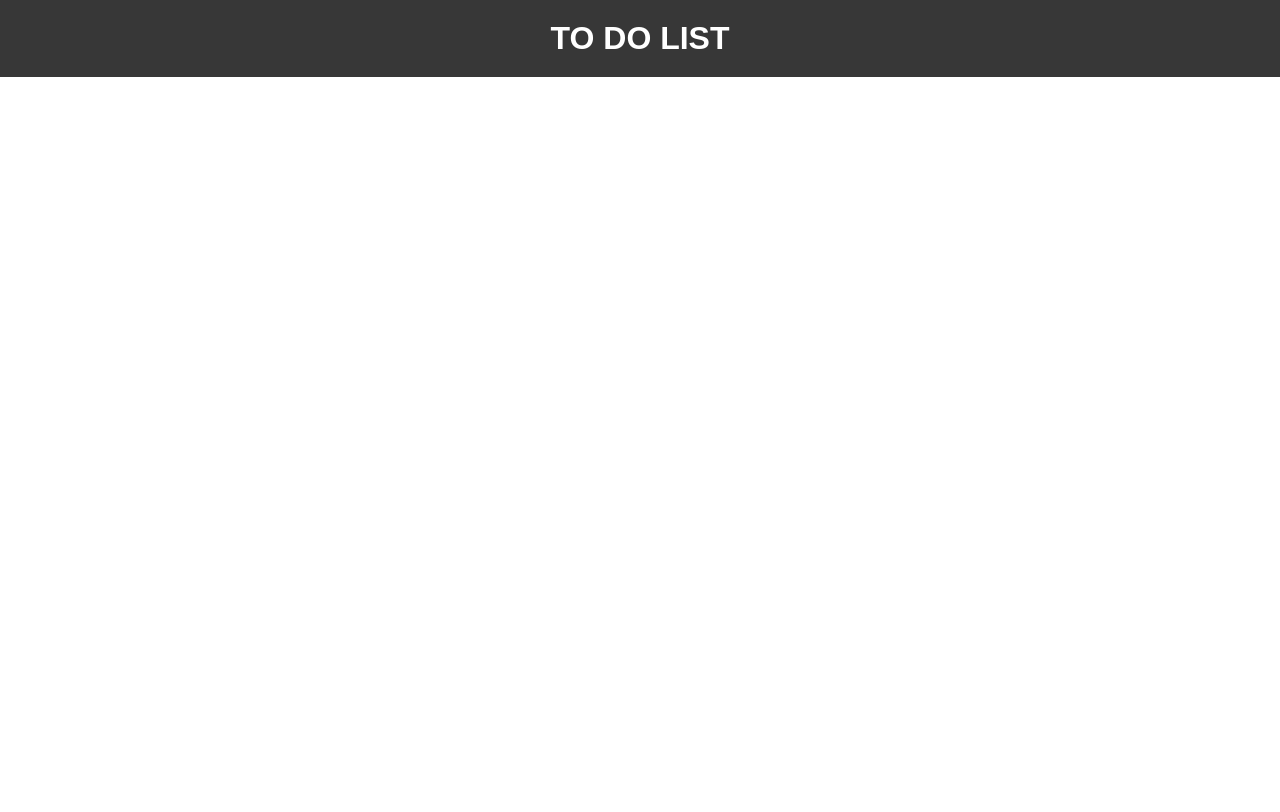
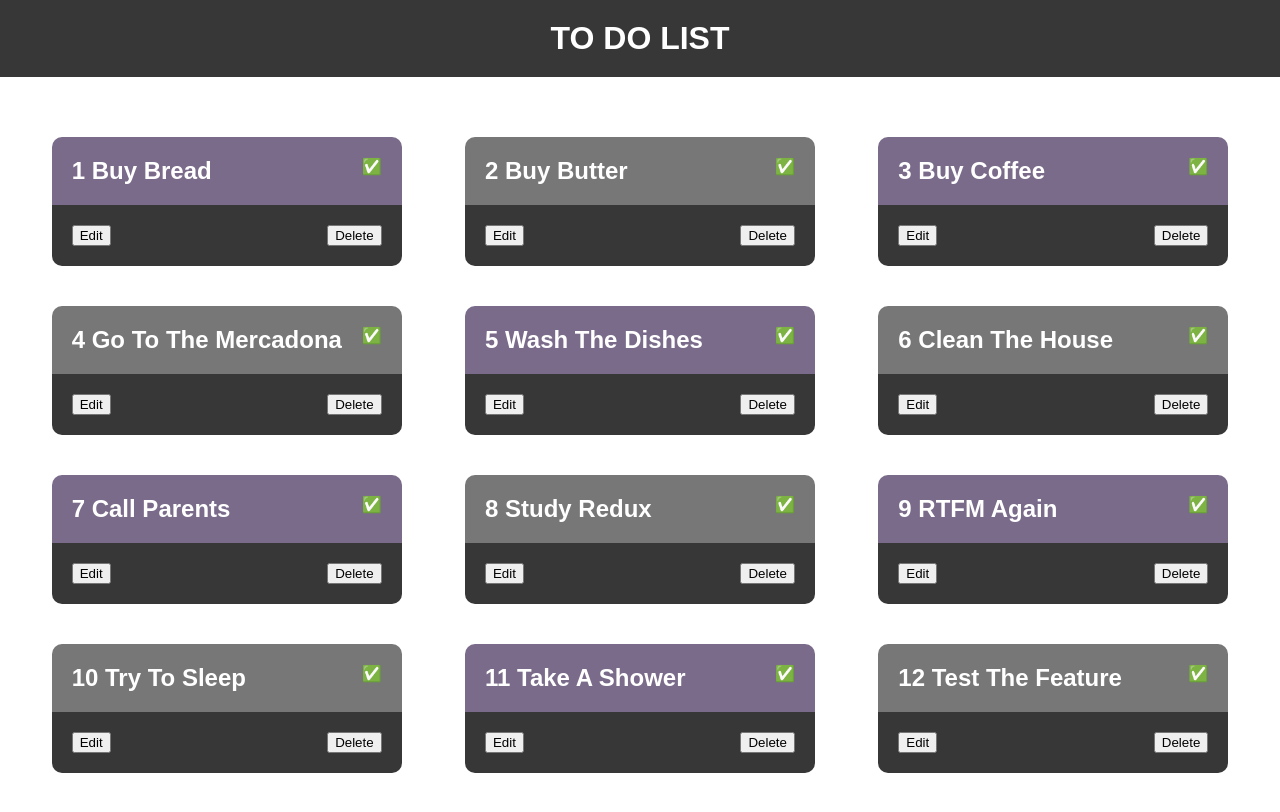
Before and after one commit to DI3BOSS/202301-w6ch1-diego-bermudez, a React (Create React App) app: page / in a window 1280 px wide. Built offline with nearby package versions, Linux system fonts and the light colour scheme; the HTML template or start-up script is replaced by a standard one.

Commit message:
Modify ToDos tasks array

```diff
--- a/src/App.tsx
+++ b/src/App.tsx
@@ -1,10 +1,12 @@
 import "./App.css";
 import Header from "./components/Header/Header";
+import List from "./components/List/List";
 
 const App = (): JSX.Element => {
   return (
     <>
       <Header />
+      <List />
     </>
   );
 };
--- a/src/store/Data/ToDos.tsx
+++ b/src/store/Data/ToDos.tsx
@@ -3,57 +3,62 @@ import { ToDoListStructure } from "../../types";
 const ToDos: ToDoListStructure = [
   {
     id: 1,
-    name: "Buy bread",
+    name: "buy bread",
     isDone: false,
   },
   {
     id: 2,
-    name: "Buy butter",
+    name: "buy butter",
     isDone: false,
   },
   {
     id: 3,
-    name: "Buy juice",
+    name: "buy coffee",
     isDone: false,
   },
   {
     id: 4,
-    name: "Buy coffee",
-    isDone: false,
-  },
-  {
-    id: 1,
-    name: "sacar al perro",
-    isDone: false,
-  },
-  {
-    id: 2,
-    name: "sacar lavavajillas",
-    isDone: true,
-  },
-  {
-    id: 3,
-    name: "tender ropa",
-    isDone: true,
-  },
-  {
-    id: 4,
-    name: "llamar abuelita",
+    name: "go to the Mercadona",
     isDone: false,
   },
   {
     id: 5,
-    name: "repasar redux",
-    isDone: false,
+    name: "wash the dishes",
+    isDone: true,
   },
   {
     id: 6,
-    name: "leer documentación de custom hook",
+    name: "clean the house",
     isDone: true,
   },
   {
     id: 7,
-    name: "dormir...",
+    name: "call parents",
+    isDone: false,
+  },
+  {
+    id: 8,
+    name: "study redux",
+    isDone: false,
+  },
+  {
+    id: 9,
+    name: "RTFM again",
+    isDone: true,
+  },
+  {
+    id: 10,
+    name: "try to sleep",
+    isDone: false,
+  },
+  {
+    id: 11,
+    name: "Take a shower",
+    isDone: false,
+  },
+  {
+    id: 12,
+    name: "Test the feature",
     isDone: false,
   },
 ];
```
